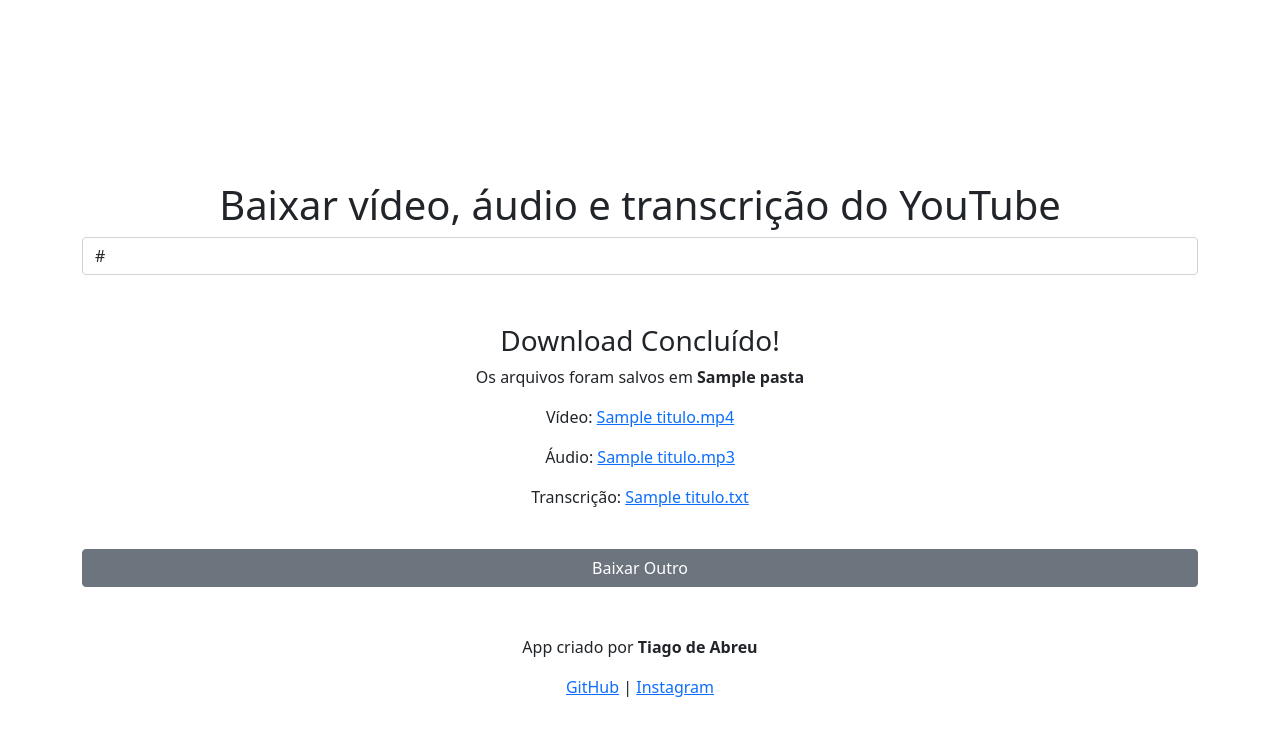
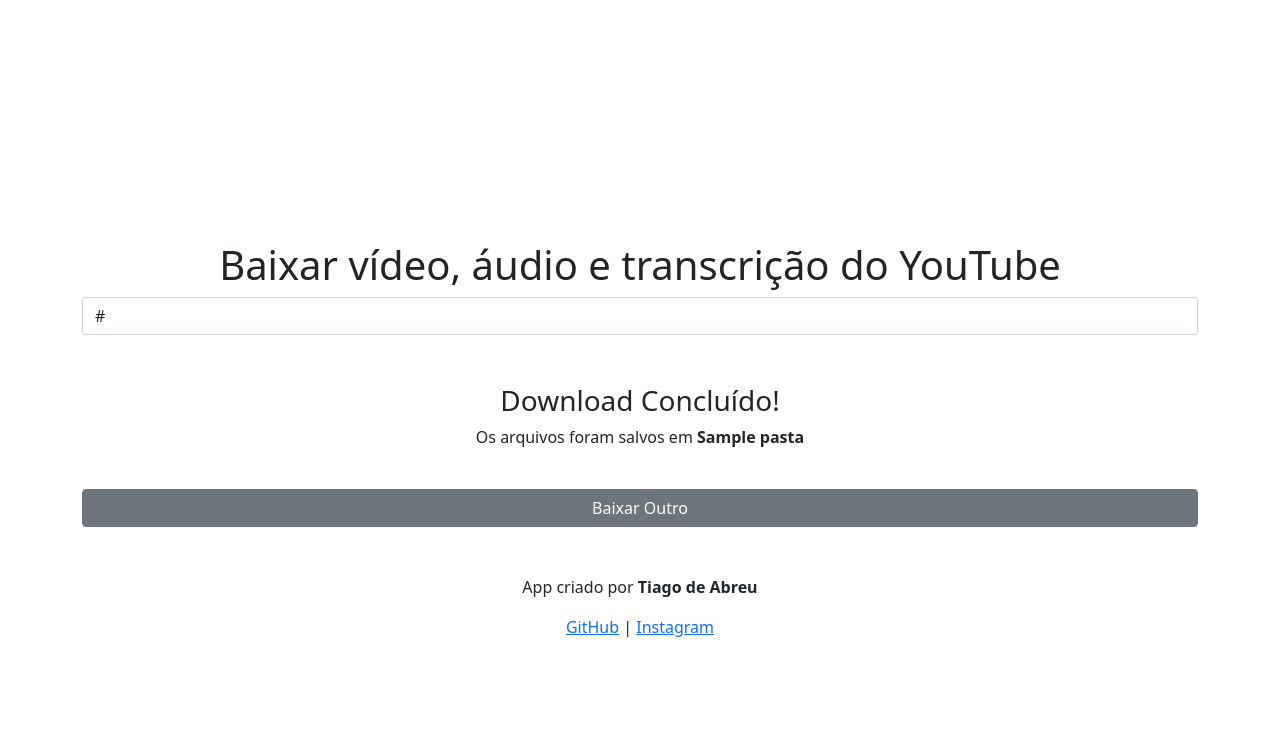
Before and after one commit to devtiagoabreu/ytsaver, a Flask app: template templates/index.html in a window 1280 px wide. Shown: the top 749 px of the page. Run offline with Flask 3, Linux system fonts and the light colour scheme; the template is opened without the code that fills it: most values are stand-ins (such as "Sample title", 1, 10 or a date in 2020).

Commit message:
limpando o frontend

```diff
--- a/api/index.py
+++ b/api/index.py
@@ -57,9 +57,9 @@ def obter_transcricao(url, pasta, titulo):
         with open(resumo_path, "w", encoding="utf-8") as f:
             f.write(resumo)
 
-        # Gerar e salvar Reunião empresarial
-        resumo = criar_reuniao_empresarial_da_transcricao(texto)
-        resumo_path = os.path.join(pasta, f"{titulo}_reuniao_empresarial.txt")
+         # Gerar e salvar contúdo para tabnews
+        resumo = gerar_conteudo_para_tabnews_da_transcricao(texto)
+        resumo_path = os.path.join(pasta, f"{titulo}_conteudo_tabnews.txt")
         with open(resumo_path, "w", encoding="utf-8") as f:
             f.write(resumo)
 
@@ -69,9 +69,9 @@ def obter_transcricao(url, pasta, titulo):
         with open(resumo_path, "w", encoding="utf-8") as f:
             f.write(resumo)
 
-         # Gerar e salvar contúdo para tabnews
-        resumo = gerar_conteudo_para_tabnews_da_transcricao(texto)
-        resumo_path = os.path.join(pasta, f"{titulo}_conteudo_tabnews.txt")
+        # Gerar e salvar Reunião empresarial
+        resumo = criar_reuniao_empresarial_da_transcricao(texto)
+        resumo_path = os.path.join(pasta, f"{titulo}_reuniao_empresarial.txt")
         with open(resumo_path, "w", encoding="utf-8") as f:
             f.write(resumo)
 
@@ -84,12 +84,22 @@ def carregar_prompt():
     if os.path.exists(prompt_path):
         with open(prompt_path, "r", encoding="utf-8") as f:
             return f.read().strip()
-    return "Resuma este texto em 3 partes: 1) Descrição clara (3000 chars); 2) Tópicos-chave em tópicos; 3) Plano de estudo com fontes (livros, artigos). Mantenha acadêmico e direto, no final crie mais um tópico como se fosse um post em um blog especializado sobre o assunto, com estudos sobre o assunto e com emojis para ficar bonito, crie tags para ligar informações no obsidian logo no final de acordo com o resumo gerado:"  # Caso o arquivo não exista
+    return "Resuma este texto em 3 partes: 1) Descrição clara (3000 chars); 2) Tópicos-chave em tópicos; 3) Plano de estudo com fontes (livros, artigos). Mantenha acadêmico e direto, no final crie mais um tópico como se fosse um post em um blog especializado sobre o assunto, com estudos sobre o assunto e com emojis para ficar bonito, crie tags para ligar informações no obsidian logo no final de acordo com o resumo gerado, Título criativo** (usar emojis e trocadilhos, ex: 'Async/Await: O Herói Sem Capa do JavaScript', Formato Markdown:"  # Caso o arquivo não exista
 
 def resumir_transcricao(texto):
     """Gera um resumo da transcrição com um prompt personalizado."""
     try:
         prompt = carregar_prompt()
+        model = genai.GenerativeModel("gemini-1.5-pro-latest")
+        response = model.generate_content(f"{prompt}\n\n{texto}")
+        return response.text
+    except Exception as e:
+        return f"Erro ao gerar resumo: {str(e)}"
+
+def gerar_conteudo_para_tabnews_da_transcricao(texto):
+    """Gera um resumo da transcrição com um prompt personalizado."""
+    try:
+        prompt = "Transforme esta transcrição de vídeo em um **artigo didático para o TabNews**, mas o conteúdo precisa parecer orinal, escrito por um programador experiente, seguindo o estilo Filipe Deschamps, Tom Descontraído, mas técnico e Direto ao ponto, com piadinhas nerds e analogias fáceis de entender (ex: 'Isso é tipo um `console.log` da vida real') - Título criativo** (usar emojis e trocadilhos, ex: 'Async/Await: O Herói Sem Capa do JavaScript', Formato Markdown, Tá, mas como funciona? Tópicos técnicos em **lista simples**, com código snippets (se aplicável), Exemplo prático, Ênfase em **'por que isso importa'** (ex: 'Isso evita aquele loop infernal de callbacks!') Dica Pro Insights úteis que não estão óbvios no vídeo) Bônus: Links Úteis [Documentação]() | [Ferramenta]() | [Artigo Relacionado]() , crie tags para ligar informações no obsidian logo no final de acordo com o resumo gerado"
         model = genai.GenerativeModel("gemini-1.5-pro-latest")
         response = model.generate_content(f"{prompt}\n\n{texto}")
         return response.text
@@ -110,16 +120,6 @@ def gerar_conteudo_para_rede_social_da_transcricao(texto):
     """Gera um resumo da transcrição com um prompt personalizado."""
     try:
         prompt = "Deste texto, gere contúdos para redes sociais nos formatos de reels, shorts e storys, com a Estrutura em 'F' de atenção (layout que guia o olhar do usuário, comum em design), no Formato de storytelling (Introdução → Conflito → Clímax → Resolução) e Fórmulas de copywriting (como AIDA: Atenção, Interesse, Desejo, Ação), crie tags para ligar informações no obsidian logo no final de acordo com o resumo gerado."
-        model = genai.GenerativeModel("gemini-1.5-pro-latest")
-        response = model.generate_content(f"{prompt}\n\n{texto}")
-        return response.text
-    except Exception as e:
-        return f"Erro ao gerar resumo: {str(e)}"
-
-def gerar_conteudo_para_tabnews_da_transcricao(texto):
-    """Gera um resumo da transcrição com um prompt personalizado."""
-    try:
-        prompt = "Transforme esta transcrição de vídeo em um **artigo didático para o TabNews**, seguindo o estilo Filipe Deschamps, Tom Descontraído, mas técnico e Direto ao ponto, com piadinhas nerds e analogias fáceis de entender (ex: 'Isso é tipo um `console.log` da vida real') - Título criativo** (usar emojis e trocadilhos, ex: 'Async/Await: O Herói Sem Capa do JavaScript', Formato Markdown, Tá, mas como funciona? Tópicos técnicos em **lista simples**, com código snippets (se aplicável), Exemplo prático, Ênfase em **'por que isso importa'** (ex: 'Isso evita aquele loop infernal de callbacks!') Dica Pro Insights úteis que não estão óbvios no vídeo) Bônus: Links Úteis [Documentação]() | [Ferramenta]() | [Artigo Relacionado]() , crie tags para ligar informações no obsidian logo no final de acordo com o resumo gerado"
         model = genai.GenerativeModel("gemini-1.5-pro-latest")
         response = model.generate_content(f"{prompt}\n\n{texto}")
         return response.text
--- a/templates/index.html
+++ b/templates/index.html
@@ -75,9 +75,9 @@
         <hr>
         <h3>Download Concluído!</h3>
         <p>Os arquivos foram salvos em <strong>{{ pasta }}</strong></p>
-        <p>Vídeo: <a href="{{ pasta }}/{{ titulo }}.mp4" download>{{ titulo }}.mp4</a></p>
+         <!--<p>Vídeo: <a href="{{ pasta }}/{{ titulo }}.mp4" download>{{ titulo }}.mp4</a></p>
         <p>Áudio: <a href="{{ pasta }}/{{ titulo }}.mp3" download>{{ titulo }}.mp3</a></p>
-        <p>Transcrição: <a href="{{ pasta }}/{{ titulo }}.txt" download>{{ titulo }}.txt</a></p>
+        <p>Transcrição: <a href="{{ pasta }}/{{ titulo }}.txt" download>{{ titulo }}.txt</a></p>-->
         <br>
         <div class="btn-group">
             <button class="btn btn-secondary" onclick="window.location.href='/';">Baixar Outro</button>
```
